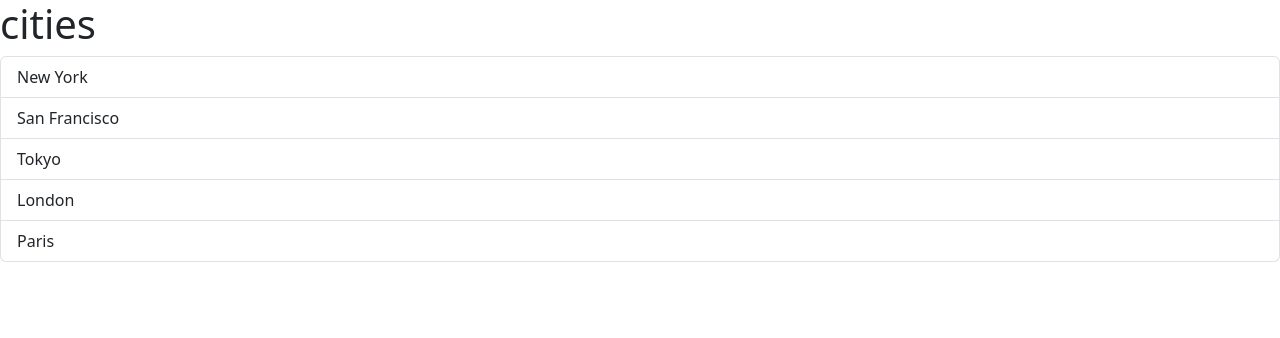
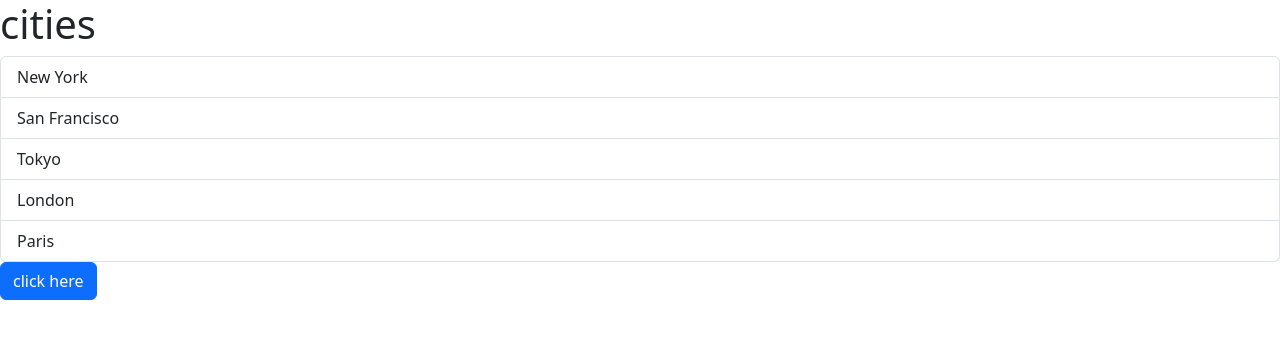
Before and after one commit to parisa-naeim/react-app, a React (Vite) app: page / in a window 1280 px wide. Shown: the top 338 px of the page. Built offline with nearby package versions, Linux system fonts and the light colour scheme.

Commit message:
add Button component

```diff
--- a/src/App.tsx
+++ b/src/App.tsx
@@ -1,3 +1,4 @@
+import Button from "./components/Button";
 import ListGroup from "./components/ListGroup";
 
 function App() {
@@ -9,6 +10,9 @@
         items={items}
         onSelectItem={(item) => console.log(item)}
       />
+      <Button onClick={() => console.log("hkbhjsdbkfjba")} color="primary">
+        click here
+      </Button>
     </div>
   );
 }
--- /dev/null
+++ b/src/components/Button.tsx
@@ -0,0 +1,13 @@
+interface Props {
+  children: string;
+  color?: "primary" | "secondary" | "danger" | "success";
+  onClick: () => void;
+}
+function Button({ children, onClick, color = "primary" }: Props) {
+  return (
+    <button type="button" className={`btn btn-${color}`} onClick={onClick}>
+      {children}
+    </button>
+  );
+}
+export default Button;
```
